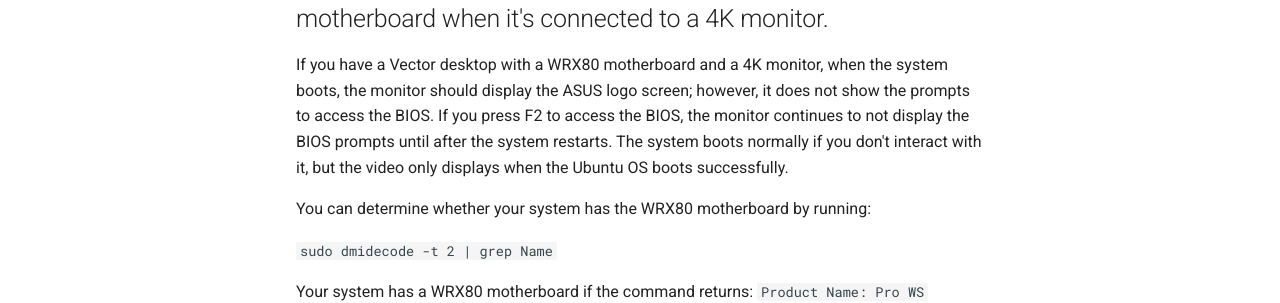
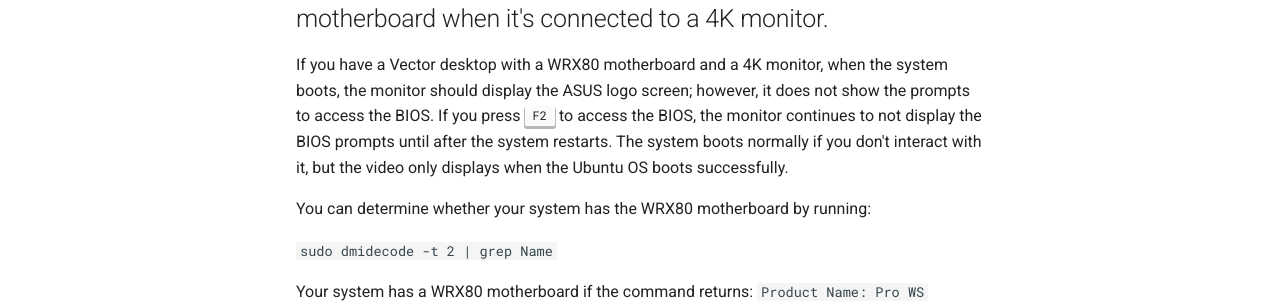
Before and after one commit to cbrownstein-lambda/lambda-docs-mkdocs, an MkDocs documentation site: the page built from docs/workstations/troubleshooting.md, in a window 1280 px wide. Shown: the part 303-606 px from the top of the page. Built offline with MkDocs 1.6.1 and Material for MkDocs 9.7.7, drawn with Linux system fonts in a browser that asks for light colours; a script that is not in the unit is left out; comment, search, counter and statistics services are not loaded.

```diff
--- a/docs/workstations/troubleshooting.md
+++ b/docs/workstations/troubleshooting.md
@@ -2,7 +2,7 @@
 
 ## I can't access the BIOS on a Vector desktop with a WRX80 motherboard when it's connected to a 4K monitor.
 
-If you have a Vector desktop with a WRX80 motherboard and a 4K monitor, when the system boots, the monitor should display the ASUS logo screen; however, it does not show the prompts to access the BIOS. If you press F2 to access the BIOS, the monitor continues to not display the BIOS prompts until after the system restarts. The system boots normally if you don't interact with it, but the video only displays when the Ubuntu OS boots successfully.
+If you have a Vector desktop with a WRX80 motherboard and a 4K monitor, when the system boots, the monitor should display the ASUS logo screen; however, it does not show the prompts to access the BIOS. If you press ++f2++ to access the BIOS, the monitor continues to not display the BIOS prompts until after the system restarts. The system boots normally if you don't interact with it, but the video only displays when the Ubuntu OS boots successfully.
 
 You can determine whether your system has the WRX80 motherboard by running:
 
```
